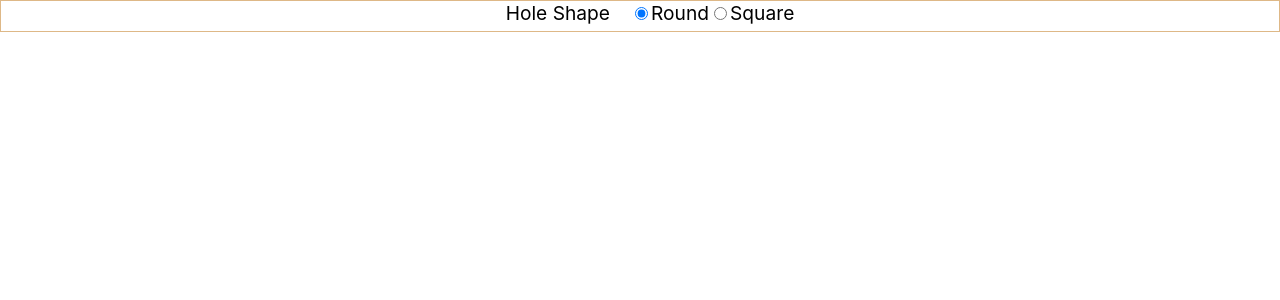
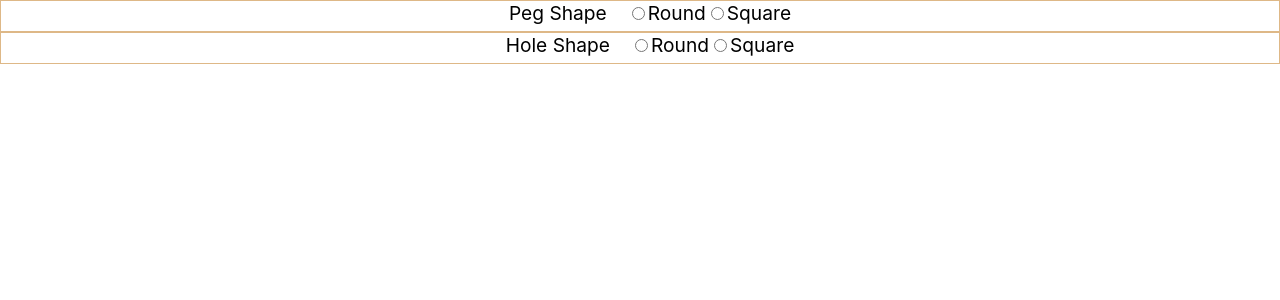
Before and after one commit to jpickard393/form-data, a React (Create React App) app: page / in a window 1280 px wide. Shown: the top 300 px of the page. Built offline with nearby package versions, Linux system fonts and the light colour scheme.

Commit message:
added peg options

```diff
--- a/src/components/HoleOptions.jsx
+++ b/src/components/HoleOptions.jsx
@@ -1,13 +1,13 @@
 import React, { useEffect } from "react";
 import { ButtonGroup, ToggleButton } from "react-bootstrap";
-const HoleOptions = ({ holeValue, handleOnChange }) => {
+const HoleOptions = ({ selectionData, handleOnChange }) => {
   const radios = [
     { name: "Round", value: "round" },
     { name: "Square", value: "square" },
   ];
 
   useEffect(() => {
-    console.log("holeValue", holeValue);
+    console.log("selectionData", selectionData.hole);
   });
 
   return (
@@ -21,8 +21,8 @@ const HoleOptions = ({ holeValue, handleOnChange }) => {
             type="radio"
             name="radio"
             value={radio.value}
-            checked={holeValue === radio.value}
-            onChange={(e) => handleOnChange(e)}
+            checked={selectionData.hole === radio.value}
+            onChange={handleOnChange}
           >
             {radio.name}
           </ToggleButton>
--- a/src/components/MainForm.jsx
+++ b/src/components/MainForm.jsx
@@ -1,29 +1,34 @@
 import React, { useState } from "react";
 import HoleOptions from "./HoleOptions";
-// import PegOptions from "./PegOptions";
-// import Message from "./Message";
+import PegOptions from "./PegOptions";
 
-// const setInitialSelectionValues = () => ({
-//   peg: "",
-//   hole: "",
-//   useSledgeHammer: false,
-// });
+const setInitialSelectionValues = () => ({
+  peg: "",
+  hole: "",
+  useSledgeHammer: false,
+});
 
 const MainForm = () => {
-  // const [selectionData, setSelectionData] = useState(
-  //   setInitialSelectionValues()
-  // );
-  const [holeValue, setHoleValue] = useState("round");
+  const [selectionData, setSelectionData] = useState(
+    setInitialSelectionValues()
+  );
 
-  const handleHoleOnChange = (e) => {
-    setHoleValue(e.target.value);
+  const handleOnChange = (e) => {
+    const newValue = e.target.value;
+    setSelectionData({ hole: newValue });
   };
 
   return (
-    <HoleOptions
-      holeValue={holeValue}
-      handleOnChange={handleHoleOnChange}
-    ></HoleOptions>
+    <>
+      <PegOptions
+        selectionData={selectionData}
+        handleOnChange={handleOnChange}
+      />
+      <HoleOptions
+        selectionData={selectionData}
+        handleOnChange={handleOnChange}
+      />
+    </>
   );
 };
 export default MainForm;
--- a/src/components/Message.jsx
+++ b/src/components/Message.jsx
@@ -1,5 +1,5 @@
 import React from "react";
 const Message = () => {
-  return <div></div>;
+  return <div>Message</div>;
 };
 export default Message;
--- a/src/components/PegOptions.jsx
+++ b/src/components/PegOptions.jsx
@@ -1,5 +1,34 @@
-import React from "react";
-const PegOptions = () => {
-  return <div></div>;
+import React, { useEffect } from "react";
+import { ButtonGroup, ToggleButton } from "react-bootstrap";
+const PegOptions = ({ selectionData, handleOnChange }) => {
+  const radios = [
+    { name: "Round", value: "round" },
+    { name: "Square", value: "square" },
+  ];
+
+  useEffect(() => {
+    console.log("selectionData", selectionData.peg);
+  });
+
+  return (
+    <div>
+      <ButtonGroup className="holeOptions">
+        <label className="optionLabel">Peg Shape</label>
+        {radios.map((radio, idx) => (
+          <ToggleButton
+            key={idx}
+            id={`radio-${idx}`}
+            type="radio"
+            name="radio"
+            value={radio.value}
+            checked={selectionData.peg === radio.value}
+            onChange={handleOnChange}
+          >
+            {radio.name}
+          </ToggleButton>
+        ))}
+      </ButtonGroup>
+    </div>
+  );
 };
 export default PegOptions;
```
